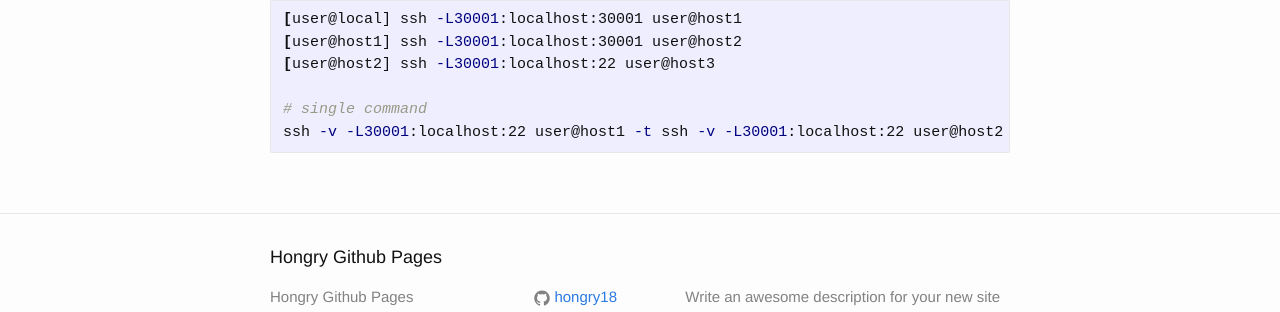
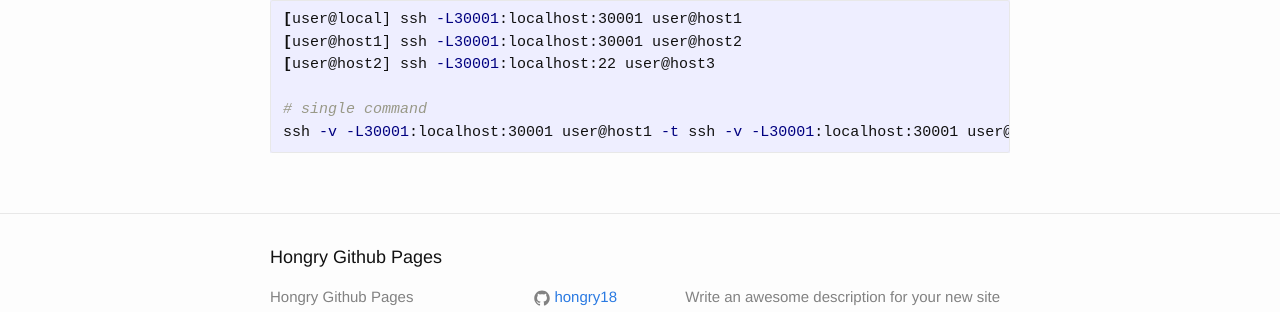
Before and after one commit to hongry18/hongry18.github.io, a Jekyll site: the page built from _posts/2018-02-12-ssh-tunneling.markdown, in a window 1280 px wide. Shown: the part 587-899 px from the top of the page. Built offline with Jekyll 4.4.1, drawn with Linux system fonts in a browser that asks for light colours; our own code applies the rules of GitHub Pages for plain Markdown files.

Commit message:
edit ssh tunnel multiple hops

````diff
--- a/_posts/2018-02-12-ssh-tunneling.markdown
+++ b/_posts/2018-02-12-ssh-tunneling.markdown
@@ -18,5 +18,5 @@ ssh -N -RPort:host:Port2 user@host
 [user@host2] ssh -L30001:localhost:22 user@host3
 
 # single command
-ssh -v -L30001:localhost:22 user@host1 -t ssh -v -L30001:localhost:22 user@host2 -t ssh -v -L30001:localhost:22 user@host1
+ssh -v -L30001:localhost:30001 user@host1 -t ssh -v -L30001:localhost:30001 user@host2 -t ssh -v -L30001:localhost:22 user@host1
 ```
````
